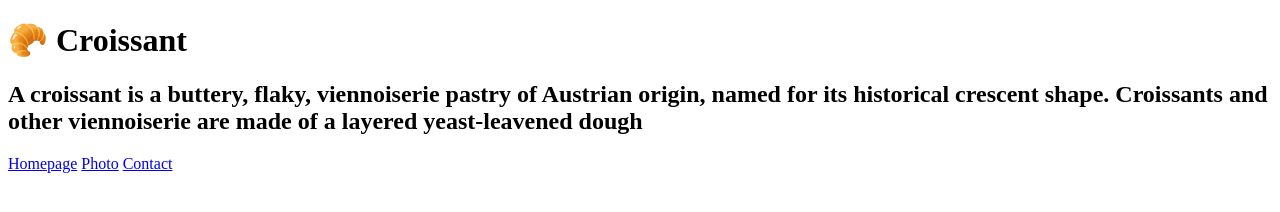
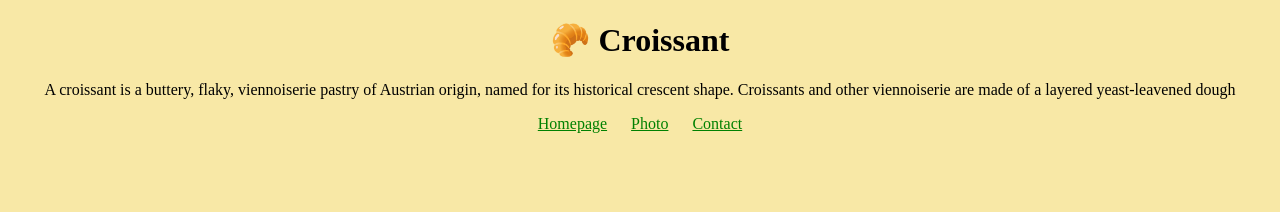
Before and after one commit to annastmal/Croissant, a plain HTML site: page index.html in a window 1280 px wide. Drawn offline with Linux system fonts and the light colour scheme.

Commit message:
implied css styling

```diff
--- a/css/styles.css
+++ b/css/styles.css
@@ -0,0 +1,17 @@
+body {
+  background-color: #f8e8a6;
+}
+h1 {
+  text-align: center;
+}
+p {
+  text-align: center;
+}
+ a {
+  text-align: center;
+  margin: 0 10px;
+ color: green;
+}
+nav {
+    text-align: center;
+}
--- a/index.html
+++ b/index.html
@@ -4,17 +4,20 @@
     <meta charset="UTF-8" />
     <meta http-equiv="X-UA-Compatible" content="IE=edge" />
     <meta name="viewport" content="width=device-width, initial-scale=1.0" />
+    <link rel="stylesheet" href="css/styles.css">
     <title>Homepage</title>
   </head>
   <body>
     <h1>🥐 Croissant</h1>
-    <h2>
+    <p>
       A croissant is a buttery, flaky, viennoiserie pastry of Austrian origin,
       named for its historical crescent shape. Croissants and other viennoiserie
       are made of a layered yeast-leavened dough
-    </h2>
+    </p>
+    <nav>
     <a href="/index.html"> Homepage</a>
     <a href="/photo.html"> Photo</a>
     <a href="/contact.html">Contact</a>
+</nav>
   </body>
 </html>
```
Also changed, not shown: contact.html (+1 -0 lines), photo.html (+1 -0 lines).
